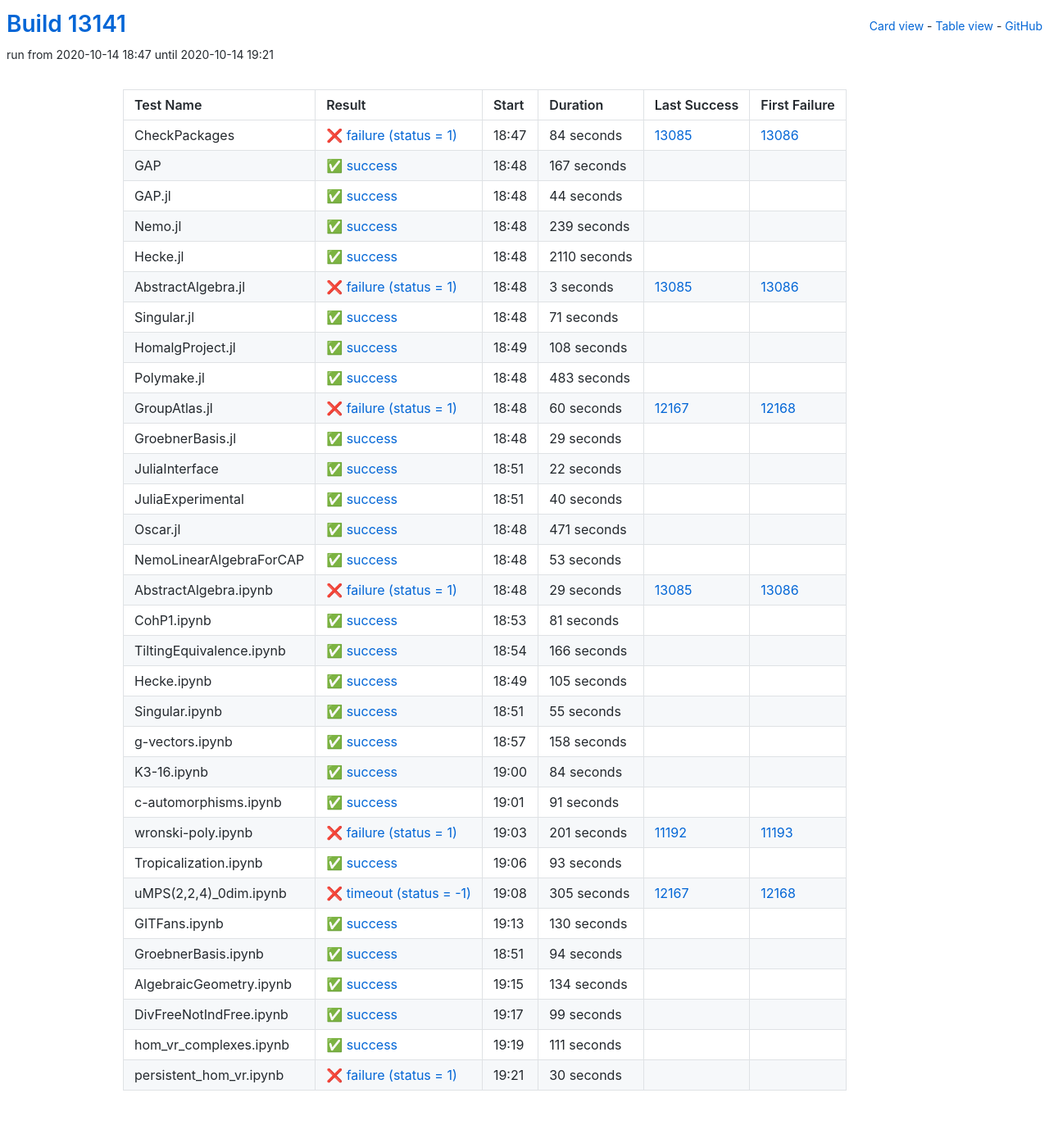
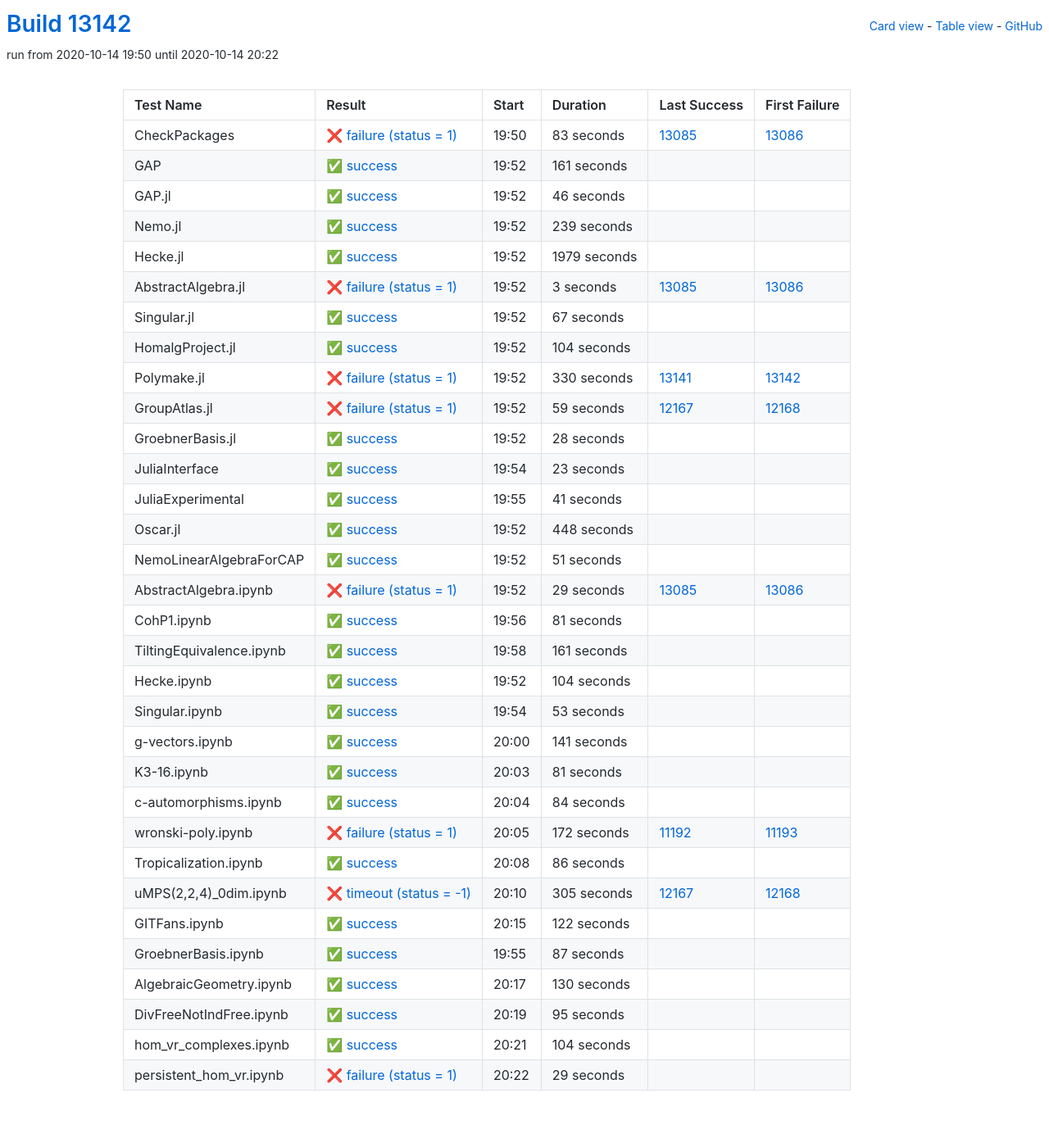
Before and after one commit to oscar-system/oscar-ci-status, a Jekyll site: the page built from table.html, in a window 1280 px wide. Shown: the whole page at 82% size. Built offline with Jekyll 4.4.1, drawn with Linux system fonts in a browser that asks for light colours.

Commit message:
Build #13142

```diff
--- a/_data/ci.yml
+++ b/_data/ci.yml
@@ -1,6 +1,6 @@
 ---
-build: 13141
-build_url: https://oscarci.mathematik.uni-kl.de/job/oscar/13141/
+build: 13142
+build_url: https://oscarci.mathematik.uni-kl.de/job/oscar/13142/
 job: oscar
 organization: oscar-system
 repo: oscar-ci-status
@@ -8,44 +8,44 @@ repourl: https://github.com/oscar-system/oscar-ci-status
 tests:
 - name: CheckPackages
   id: checkpackages
-  log: https://oscarci.mathematik.uni-kl.de/job/oscar/13141/artifact/logs/build-13141/CheckPackages.log
-  start: 2020-10-14 18:47
+  log: https://oscarci.mathematik.uni-kl.de/job/oscar/13142/artifact/logs/build-13142/CheckPackages.log
+  start: 2020-10-14 19:50
   success: false
   exitcode: 1
   status: failure
-  duration: 84
+  duration: 83
   last_success: 13085
   last_success_url: https://oscarci.mathematik.uni-kl.de/job/oscar/13085/
   first_failure: 13086
   first_failure_url: https://oscarci.mathematik.uni-kl.de/job/oscar/13086/
 - name: GAP
   id: gap
-  log: https://oscarci.mathematik.uni-kl.de/job/oscar/13141/artifact/logs/build-13141/GAP.log
-  start: 2020-10-14 18:48
+  log: https://oscarci.mathematik.uni-kl.de/job/oscar/13142/artifact/logs/build-13142/GAP.log
+  start: 2020-10-14 19:52
   success: true
   exitcode: 0
   status: success
-  duration: 167
+  duration: 161
   last_success: false
   last_success_url:
   first_failure: false
   first_failure_url:
 - name: GAP.jl
   id: gap-jl
-  log: https://oscarci.mathematik.uni-kl.de/job/oscar/13141/artifact/logs/build-13141/GAP.jl.log
-  start: 2020-10-14 18:48
+  log: https://oscarci.mathematik.uni-kl.de/job/oscar/13142/artifact/logs/build-13142/GAP.jl.log
+  start: 2020-10-14 19:52
   success: true
   exitcode: 0
   status: success
-  duration: 44
+  duration: 46
   last_success: false
   last_success_url:
   first_failure: false
   first_failure_url:
 - name: Nemo.jl
   id: nemo-jl
-  log: https://oscarci.mathematik.uni-kl.de/job/oscar/13141/artifact/logs/build-13141/Nemo.jl.log
-  start: 2020-10-14 18:48
+  log: https://oscarci.mathematik.uni-kl.de/job/oscar/13142/artifact/logs/build-13142/Nemo.jl.log
+  start: 2020-10-14 19:52
   success: true
   exitcode: 0
   status: success
@@ -56,20 +56,20 @@ tests:
   first_failure_url:
 - name: Hecke.jl
   id: hecke-jl
-  log: https://oscarci.mathematik.uni-kl.de/job/oscar/13141/artifact/logs/build-13141/Hecke.jl.log
-  start: 2020-10-14 18:48
+  log: https://oscarci.mathematik.uni-kl.de/job/oscar/13142/artifact/logs/build-13142/Hecke.jl.log
+  start: 2020-10-14 19:52
   success: true
   exitcode: 0
   status: success
-  duration: 2110
+  duration: 1979
   last_success: false
   last_success_url:
   first_failure: false
   first_failure_url:
 - name: AbstractAlgebra.jl
   id: abstractalgebra-jl
-  log: https://oscarci.mathematik.uni-kl.de/job/oscar/13141/artifact/logs/build-13141/AbstractAlgebra.jl.log
-  start: 2020-10-14 18:48
+  log: https://oscarci.mathematik.uni-kl.de/job/oscar/13142/artifact/logs/build-13142/AbstractAlgebra.jl.log
+  start: 2020-10-14 19:52
   success: false
   exitcode: 1
   status: failure
@@ -80,116 +80,116 @@ tests:
   first_failure_url: https://oscarci.mathematik.uni-kl.de/job/oscar/13086/
 - name: Singular.jl
   id: singular-jl
-  log: https://oscarci.mathematik.uni-kl.de/job/oscar/13141/artifact/logs/build-13141/Singular.jl.log
-  start: 2020-10-14 18:48
+  log: https://oscarci.mathematik.uni-kl.de/job/oscar/13142/artifact/logs/build-13142/Singular.jl.log
+  start: 2020-10-14 19:52
   success: true
   exitcode: 0
   status: success
-  duration: 71
+  duration: 67
   last_success: false
   last_success_url:
   first_failure: false
   first_failure_url:
 - name: HomalgProject.jl
   id: homalgproject-jl
-  log: https://oscarci.mathematik.uni-kl.de/job/oscar/13141/artifact/logs/build-13141/HomalgProject.jl.log
-  start: 2020-10-14 18:49
+  log: https://oscarci.mathematik.uni-kl.de/job/oscar/13142/artifact/logs/build-13142/HomalgProject.jl.log
+  start: 2020-10-14 19:52
   success: true
   exitcode: 0
   status: success
-  duration: 108
+  duration: 104
   last_success: false
   last_success_url:
   first_failure: false
   first_failure_url:
 - name: Polymake.jl
   id: polymake-jl
-  log: https://oscarci.mathematik.uni-kl.de/job/oscar/13141/artifact/logs/build-13141/Polymake.jl.log
-  start: 2020-10-14 18:48
-  success: true
-  exitcode: 0
-  status: success
-  duration: 483
-  last_success: false
-  last_success_url:
-  first_failure: false
-  first_failure_url:
-- name: GroupAtlas.jl
-  id: groupatlas-jl
-  log: https://oscarci.mathematik.uni-kl.de/job/oscar/13141/artifact/logs/build-13141/GroupAtlas.jl.log
-  start: 2020-10-14 18:48
+  log: https://oscarci.mathematik.uni-kl.de/job/oscar/13142/artifact/logs/build-13142/Polymake.jl.log
+  start: 2020-10-14 19:52
   success: false
   exitcode: 1
   status: failure
-  duration: 60
+  duration: 330
+  last_success: 13141
+  last_success_url: https://oscarci.mathematik.uni-kl.de/job/oscar/13141/
+  first_failure: 13142
+  first_failure_url: https://oscarci.mathematik.uni-kl.de/job/oscar/13142/
+- name: GroupAtlas.jl
+  id: groupatlas-jl
+  log: https://oscarci.mathematik.uni-kl.de/job/oscar/13142/artifact/logs/build-13142/GroupAtlas.jl.log
+  start: 2020-10-14 19:52
+  success: false
+  exitcode: 1
+  status: failure
+  duration: 59
   last_success: 12167
   last_success_url: https://oscarci.mathematik.uni-kl.de/job/oscar/12167/
   first_failure: 12168
   first_failure_url: https://oscarci.mathematik.uni-kl.de/job/oscar/12168/
 - name: GroebnerBasis.jl
   id: groebnerbasis-jl
-  log: https://oscarci.mathematik.uni-kl.de/job/oscar/13141/artifact/logs/build-13141/GroebnerBasis.jl.log
-  start: 2020-10-14 18:48
+  log: https://oscarci.mathematik.uni-kl.de/job/oscar/13142/artifact/logs/build-13142/GroebnerBasis.jl.log
+  start: 2020-10-14 19:52
   success: true
   exitcode: 0
   status: success
-  duration: 29
+  duration: 28
   last_success: false
   last_success_url:
   first_failure: false
   first_failure_url:
 - name: JuliaInterface
   id: juliainterface
-  log: https://oscarci.mathematik.uni-kl.de/job/oscar/13141/artifact/logs/build-13141/JuliaInterface.log
-  start: 2020-10-14 18:51
+  log: https://oscarci.mathematik.uni-kl.de/job/oscar/13142/artifact/logs/build-13142/JuliaInterface.log
+  start: 2020-10-14 19:54
   success: true
   exitcode: 0
   status: success
-  duration: 22
+  duration: 23
   last_success: false
   last_success_url:
   first_failure: false
   first_failure_url:
 - name: JuliaExperimental
   id: juliaexperimental
-  log: https://oscarci.mathematik.uni-kl.de/job/oscar/13141/artifact/logs/build-13141/JuliaExperimental.log
-  start: 2020-10-14 18:51
+  log: https://oscarci.mathematik.uni-kl.de/job/oscar/13142/artifact/logs/build-13142/JuliaExperimental.log
+  start: 2020-10-14 19:55
   success: true
   exitcode: 0
   status: success
-  duration: 40
+  duration: 41
   last_success: false
   last_success_url:
   first_failure: false
   first_failure_url:
 - name: Oscar.jl
   id: oscar-jl
-  log: https://oscarci.mathematik.uni-kl.de/job/oscar/13141/artifact/logs/build-13141/Oscar.jl.log
-  start: 2020-10-14 18:48
+  log: https://oscarci.mathematik.uni-kl.de/job/oscar/13142/artifact/logs/build-13142/Oscar.jl.log
+  start: 2020-10-14 19:52
   success: true
   exitcode: 0
   status: success
-  duration: 471
+  duration: 448
   last_success: false
   last_success_url:
   first_failure: false
   first_failure_url:
 - name: NemoLinearAlgebraForCAP
   id: nemolinearalgebraforcap
-  log: https://oscarci.mathematik.uni-kl.de/job/oscar/13141/artifact/logs/build-13141/NemoLinearAlgebraForCAP.log
-  start: 2020-10-14 18:48
+  log: https://oscarci.mathematik.uni-kl.de/job/oscar/13142/artifact/logs/build-13142/NemoLinearAlgebraForCAP.log
+  start: 2020-10-14 19:52
   success: true
   exitcode: 0
   status: success
-  duration: 53
+  duration: 51
   last_success: false
   last_success_url:
   first_failure: false
   first_failure_url:
 - name: AbstractAlgebra.ipynb
   id: abstractalgebra-ipynb
-  log: https://oscarci.mathematik.uni-kl.de/job/oscar/13141/artifact/logs/build-13141/AbstractAlgebra.ipynb.log
-  start: 2020-10-14 18:48
+  log: https://oscarci.mathematik.uni-kl.de/job/oscar/13142/artifact/logs/build-13142/AbstractAlgebra.ipynb.log
+  start: 2020-10-14 19:52
   success: false
   exitcode: 1
   status: failure
@@ -200,8 +200,8 @@ tests:
   first_failure_url: https://oscarci.mathematik.uni-kl.de/job/oscar/13086/
 - name: CohP1.ipynb
   id: cohp1-ipynb
-  log: https://oscarci.mathematik.uni-kl.de/job/oscar/13141/artifact/logs/build-13141/CohP1.ipynb.log
-  start: 2020-10-14 18:53
+  log: https://oscarci.mathematik.uni-kl.de/job/oscar/13142/artifact/logs/build-13142/CohP1.ipynb.log
+  start: 2020-10-14 19:56
   success: true
   exitcode: 0
   status: success
@@ -212,56 +212,68 @@ tests:
   first_failure_url:
 - name: TiltingEquivalence.ipynb
   id: tiltingequivalence-ipynb
-  log: https://oscarci.mathematik.uni-kl.de/job/oscar/13141/artifact/logs/build-13141/TiltingEquivalence.ipynb.log
-  start: 2020-10-14 18:54
+  log: https://oscarci.mathematik.uni-kl.de/job/oscar/13142/artifact/logs/build-13142/TiltingEquivalence.ipynb.log
+  start: 2020-10-14 19:58
   success: true
   exitcode: 0
   status: success
-  duration: 166
+  duration: 161
   last_success: false
   last_success_url:
   first_failure: false
   first_failure_url:
 - name: Hecke.ipynb
   id: hecke-ipynb
-  log: https://oscarci.mathematik.uni-kl.de/job/oscar/13141/artifact/logs/build-13141/Hecke.ipynb.log
-  start: 2020-10-14 18:49
+  log: https://oscarci.mathematik.uni-kl.de/job/oscar/13142/artifact/logs/build-13142/Hecke.ipynb.log
+  start: 2020-10-14 19:52
   success: true
   exitcode: 0
   status: success
-  duration: 105
+  duration: 104
   last_success: false
   last_success_url:
   first_failure: false
   first_failure_url:
 - name: Singular.ipynb
   id: singular-ipynb
-  log: https://oscarci.mathematik.uni-kl.de/job/oscar/13141/artifact/logs/build-13141/Singular.ipynb.log
-  start: 2020-10-14 18:51
+  log: https://oscarci.mathematik.uni-kl.de/job/oscar/13142/artifact/logs/build-13142/Singular.ipynb.log
+  start: 2020-10-14 19:54
   success: true
   exitcode: 0
   status: success
-  duration: 55
+  duration: 53
   last_success: false
   last_success_url:
   first_failure: false
   first_failure_url:
 - name: g-vectors.ipynb
   id: g-vectors-ipynb
-  log: https://oscarci.mathematik.uni-kl.de/job/oscar/13141/artifact/logs/build-13141/g-vectors.ipynb.log
-  start: 2020-10-14 18:57
+  log: https://oscarci.mathematik.uni-kl.de/job/oscar/13142/artifact/logs/build-13142/g-vectors.ipynb.log
+  start: 2020-10-14 20:00
   success: true
   exitcode: 0
   status: success
-  duration: 158
+  duration: 141
   last_success: false
   last_success_url:
   first_failure: false
   first_failure_url:
 - name: K3-16.ipynb
   id: k3-16-ipynb
-  log: https://oscarci.mathematik.uni-kl.de/job/oscar/13141/artifact/logs/build-13141/K3-16.ipynb.log
-  start: 2020-10-14 19:00
+  log: https://oscarci.mathematik.uni-kl.de/job/oscar/13142/artifact/logs/build-13142/K3-16.ipynb.log
+  start: 2020-10-14 20:03
+  success: true
+  exitcode: 0
+  status: success
+  duration: 81
+  last_success: false
+  last_success_url:
+  first_failure: false
+  first_failure_url:
+- name: c-automorphisms.ipynb
+  id: c-automorphisms-ipynb
+  log: https://oscarci.mathematik.uni-kl.de/job/oscar/13142/artifact/logs/build-13142/c-automorphisms.ipynb.log
+  start: 2020-10-14 20:04
   success: true
   exitcode: 0
   status: success
@@ -270,46 +282,34 @@ tests:
   last_success_url:
   first_failure: false
   first_failure_url:
-- name: c-automorphisms.ipynb
-  id: c-automorphisms-ipynb
-  log: https://oscarci.mathematik.uni-kl.de/job/oscar/13141/artifact/logs/build-13141/c-automorphisms.ipynb.log
-  start: 2020-10-14 19:01
-  success: true
-  exitcode: 0
-  status: success
-  duration: 91
-  last_success: false
-  last_success_url:
-  first_failure: false
-  first_failure_url:
 - name: wronski-poly.ipynb
   id: wronski-poly-ipynb
-  log: https://oscarci.mathematik.uni-kl.de/job/oscar/13141/artifact/logs/build-13141/wronski-poly.ipynb.log
-  start: 2020-10-14 19:03
+  log: https://oscarci.mathematik.uni-kl.de/job/oscar/13142/artifact/logs/build-13142/wronski-poly.ipynb.log
+  start: 2020-10-14 20:05
   success: false
   exitcode: 1
   status: failure
-  duration: 201
+  duration: 172
   last_success: 11192
   last_success_url: https://oscarci.mathematik.uni-kl.de/job/oscar/11192/
   first_failure: 11193
   first_failure_url: https://oscarci.mathematik.uni-kl.de/job/oscar/11193/
 - name: Tropicalization.ipynb
   id: tropicalization-ipynb
-  log: https://oscarci.mathematik.uni-kl.de/job/oscar/13141/artifact/logs/build-13141/Tropicalization.ipynb.log
-  start: 2020-10-14 19:06
+  log: https://oscarci.mathematik.uni-kl.de/job/oscar/13142/artifact/logs/build-13142/Tropicalization.ipynb.log
+  start: 2020-10-14 20:08
   success: true
   exitcode: 0
   status: success
-  duration: 93
+  duration: 86
   last_success: false
   last_success_url:
   first_failure: false
   first_failure_url:
 - name: uMPS(2,2,4)_0dim.ipynb
   id: umps-2-2-4-0dim-ipynb
-  log: https://oscarci.mathematik.uni-kl.de/job/oscar/13141/artifact/logs/build-13141/uMPS-2-2-4-_0dim.ipynb.log
-  start: 2020-10-14 19:08
+  log: https://oscarci.mathematik.uni-kl.de/job/oscar/13142/artifact/logs/build-13142/uMPS-2-2-4-_0dim.ipynb.log
+  start: 2020-10-14 20:10
   success: false
   exitcode: -1
   status: timeout
@@ -320,8 +320,32 @@ tests:
   first_failure_url: https://oscarci.mathematik.uni-kl.de/job/oscar/12168/
 - name: GITFans.ipynb
   id: gitfans-ipynb
-  log: https://oscarci.mathematik.uni-kl.de/job/oscar/13141/artifact/logs/build-13141/GITFans.ipynb.log
-  start: 2020-10-14 19:13
+  log: https://oscarci.mathematik.uni-kl.de/job/oscar/13142/artifact/logs/build-13142/GITFans.ipynb.log
+  start: 2020-10-14 20:15
+  success: true
+  exitcode: 0
+  status: success
+  duration: 122
+  last_success: false
+  last_success_url:
+  first_failure: false
+  first_failure_url:
+- name: GroebnerBasis.ipynb
+  id: groebnerbasis-ipynb
+  log: https://oscarci.mathematik.uni-kl.de/job/oscar/13142/artifact/logs/build-13142/GroebnerBasis.ipynb.log
+  start: 2020-10-14 19:55
+  success: true
+  exitcode: 0
+  status: success
+  duration: 87
+  last_success: false
+  last_success_url:
+  first_failure: false
+  first_failure_url:
+- name: AlgebraicGeometry.ipynb
+  id: algebraicgeometry-ipynb
+  log: https://oscarci.mathematik.uni-kl.de/job/oscar/13142/artifact/logs/build-13142/AlgebraicGeometry.ipynb.log
+  start: 2020-10-14 20:17
   success: true
   exitcode: 0
   status: success
@@ -330,62 +354,38 @@ tests:
   last_success_url:
   first_failure: false
   first_failure_url:
-- name: GroebnerBasis.ipynb
-  id: groebnerbasis-ipynb
-  log: https://oscarci.mathematik.uni-kl.de/job/oscar/13141/artifact/logs/build-13141/GroebnerBasis.ipynb.log
-  start: 2020-10-14 18:51
+- name: DivFreeNotIndFree.ipynb
+  id: divfreenotindfree-ipynb
+  log: https://oscarci.mathematik.uni-kl.de/job/oscar/13142/artifact/logs/build-13142/DivFreeNotIndFree.ipynb.log
+  start: 2020-10-14 20:19
   success: true
   exitcode: 0
   status: success
-  duration: 94
-  last_success: false
-  last_success_url:
-  first_failure: false
-  first_failure_url:
-- name: AlgebraicGeometry.ipynb
-  id: algebraicgeometry-ipynb
-  log: https://oscarci.mathematik.uni-kl.de/job/oscar/13141/artifact/logs/build-13141/AlgebraicGeometry.ipynb.log
-  start: 2020-10-14 19:15
-  success: true
-  exitcode: 0
-  status: success
-  duration: 134
-  last_success: false
-  last_success_url:
-  first_failure: false
-  first_failure_url:
-- name: DivFreeNotIndFree.ipynb
-  id: divfreenotindfree-ipynb
-  log: https://oscarci.mathematik.uni-kl.de/job/oscar/13141/artifact/logs/build-13141/DivFreeNotIndFree.ipynb.log
-  start: 2020-10-14 19:17
-  success: true
-  exitcode: 0
-  status: success
-  duration: 99
+  duration: 95
   last_success: false
   last_success_url:
   first_failure: false
   first_failure_url:
 - name: hom_vr_complexes.ipynb
   id: hom-vr-complexes-ipynb
-  log: https://oscarci.mathematik.uni-kl.de/job/oscar/13141/artifact/logs/build-13141/hom_vr_complexes.ipynb.log
-  start: 2020-10-14 19:19
+  log: https://oscarci.mathematik.uni-kl.de/job/oscar/13142/artifact/logs/build-13142/hom_vr_complexes.ipynb.log
+  start: 2020-10-14 20:21
   success: true
   exitcode: 0
   status: success
-  duration: 111
+  duration: 104
   last_success: false
   last_success_url:
   first_failure: false
   first_failure_url:
 - name: persistent_hom_vr.ipynb
   id: persistent-hom-vr-ipynb
-  log: https://oscarci.mathematik.uni-kl.de/job/oscar/13141/artifact/logs/build-13141/persistent_hom_vr.ipynb.log
-  start: 2020-10-14 19:21
+  log: https://oscarci.mathematik.uni-kl.de/job/oscar/13142/artifact/logs/build-13142/persistent_hom_vr.ipynb.log
+  start: 2020-10-14 20:22
   success: false
   exitcode: 1
   status: failure
-  duration: 30
+  duration: 29
   last_success: false
   last_success_url:
   first_failure: false
```
Also changed, not shown: README.md.
